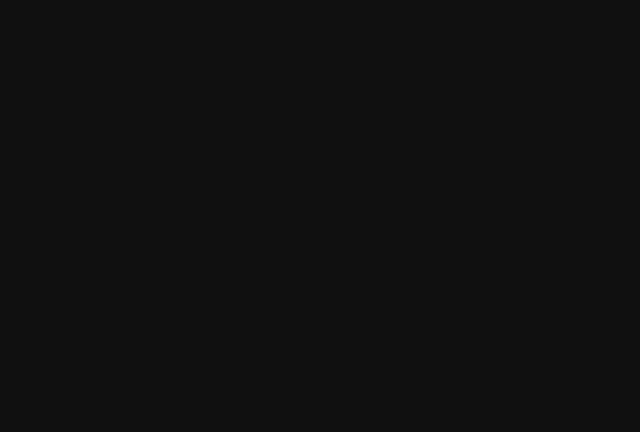
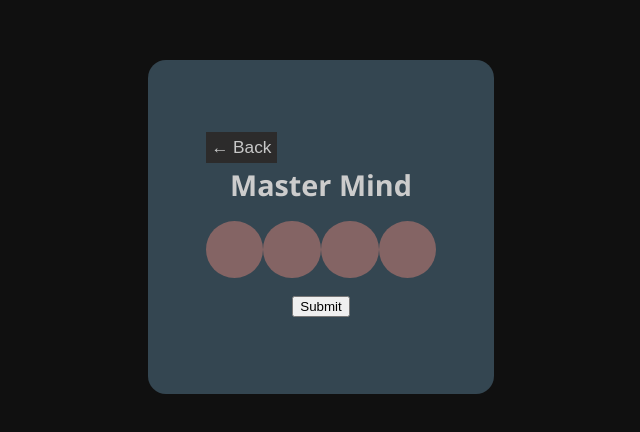
Before and after one commit to gubespam/da-mantou-games, a React (Vite) app: page /da-mantou-games/mastermind in a window 1280 px wide. Before the commit this address had no page. Shown: the part 166-598 px from the top of the page, without its empty margins (319-959 px from the left). Built offline with nearby package versions, Linux system fonts and the light colour scheme; a web font is replaced by a local one.

Commit message:
initial impl

```diff
--- a/src/App.jsx
+++ b/src/App.jsx
@@ -3,6 +3,7 @@ import './App.css';
 import { Link, Routes, Route } from 'react-router-dom';
 import mantouLogo from './images/mantou.png';
 import Reversible from './reversible/Reversible.jsx';
+import MasterMind from './mastermind/MasterMind.jsx';
 import MathApp from './math/MathApp.jsx';
 import TimelinePrototype from './TimelinePrototype.jsx';
 import HistoryTimeline from './history/HistoryTimeline.jsx';
@@ -21,6 +22,7 @@ function App() {
               <p className="subtitle">Bigger games by Daddy mantou</p>
               <nav className="vertical-menu">
                 <Link className="menu-item" to="/da-mantou-games/reversible">Reversible</Link>
+                <Link className="menu-item" to="/da-mantou-games/mastermind">MasterMind</Link>
                 <Link className="menu-item" to="/da-mantou-games/math">Math</Link>
                 <Link className="menu-item" to="/da-mantou-games/history-timeline">History Timeline</Link>
                 <Link className="menu-item" to="/da-mantou-games/timeline-prototype">Timeline Prototype</Link>
@@ -29,6 +31,7 @@ function App() {
           }
         />
         <Route path="/da-mantou-games/reversible" element={<Reversible />} />
+        <Route path="/da-mantou-games/mastermind" element={<MasterMind />} />
         <Route path="/da-mantou-games/math/*" element={<MathApp />} />
         <Route path="/da-mantou-games/timeline-prototype" element={<TimelinePrototype />} />
         <Route path="/da-mantou-games/history-timeline" element={<HistoryTimeline />} />
--- /dev/null
+++ b/src/mastermind/MasterMind.css
@@ -0,0 +1,64 @@
+
+.playarea {
+}
+
+.board {
+  display: flex;
+  flex-direction: column;
+  background-color: rgb(130, 74, 54);
+}
+
+.guess-row {
+  flex: 1;
+  display: flex;
+  flex-direction: row;
+}
+
+.guess-row .guess {
+  flex: 1;
+  display: flex;
+}
+
+.guess-row .score {
+  flex: 1;
+  display: flex;
+}
+
+.score-peg {
+  flex: 1;
+
+}
+
+.code-peg {
+  width: 2em;
+  height: 2em;
+  border-radius: 1em;
+}
+
+.code-peg.none {
+  background-color: rgb(132, 100, 100);
+}
+
+.code-peg.red {
+  background-color: red;
+}
+
+.code-peg.blue {
+  background-color: blue;
+}
+
+.code-peg.green {
+  background-color: green;
+}
+
+.code-peg.yellow {
+  background-color: yellow;
+}
+
+.code-peg.white {
+  background-color: white;
+}
+
+.code-peg.black {
+  background-color: black;
+}
--- /dev/null
+++ b/src/mastermind/MasterMind.jsx
@@ -0,0 +1,214 @@
+import React, { useMemo } from 'react';
+import { useState, useEffect } from 'react';
+import BackButton from '../components/BackButton';
+import './MasterMind.css';
+
+// Code Pegs
+const CodePegs = Object.freeze({
+  RED: "red",
+  BLUE: "blue",
+  GREEN: "green",
+  YELLOW: "yellow",
+  WHITE: "white",
+  BLACK: "black"
+});
+
+// Scoring Pegs
+// black - right color, right spot
+// white - right color, wrong spot
+// none - color not in sequence
+// duplicate colors results in only one peg, black priority over white
+const ScorePegs = Object.freeze({
+  WHITE: "white",
+  BLACK: "black"
+});
+
+// Game Modes
+// FINISHED - no active game
+// SET_CODE - codemaker sets the secret code
+// GUESSING - codebreaker places a guess
+const GameModes = Object.freeze({
+  SET_CODE: "set_code",
+  GUESSING: "guessing",
+  FINISHED: "finished"
+});
+
+const BOARD_WIDTH = 4;
+const BOARD_HEIGHT = 10;
+
+function emptySecret() {
+  return new Array(BOARD_WIDTH).fill(undefined);
+}
+
+function emptyBoard() {
+  return Array.from({ length: BOARD_HEIGHT }, () => new Array(BOARD_WIDTH).fill(undefined));
+}
+
+function initializeBoard() {
+  const board = emptyBoard()
+  return board;
+}
+
+// Winning condition
+// All 4 scoring pegs are black (sequence matches exactly)
+
+// A single code peg in the guesses or secret row
+function CodePeg({value, onClick, children}){
+  return <div className={`code-peg ${value === undefined ? "none" : value}`} onClick={onClick}>
+    {children}
+  </div>
+}
+
+// A floating window that lets the user choose a peg color
+// A small grid with all the colors, using flex to organize them into a 2x3 grid
+function CodePegPicker({onSelect}){
+  return <div className="code-picker">
+    {Object.entries(CodePegs).map((key, value) =>
+      <CodePeg key={value} value={value} onClick={() => onSelect(value)} />
+    )}
+  </div>
+}
+
+// A guess row which the user can edit (picking peg colors)
+function PickableGuess({guess, onChange}){
+  const [pickerOpen, setPickerOpen] = useState(false)
+  return <div className="guess-row pickable">
+    {guess.map((value, index) => (
+      <CodePeg key={index} value={value} onClick={() => {
+        setPickerOpen(true)
+      }}>
+        {
+          pickerOpen ? (<CodePegPicker onSelect={(picked) => {
+            setPickerOpen(false)
+            const newGuess = [...guess]
+            newGuess[index] = picked
+            onChange(newGuess)
+          }} />) : null
+        }
+      </CodePeg>
+    ))}
+  </div>
+}
+
+// The bar showing the secret while the first player edits it
+function Secret({secret, onChange}){
+  return (
+    <PickableGuess guess={secret} onChange={(guess) => onChange(guess)} />
+  )
+}
+
+// A scoring peg on the side of a scored guess row
+function ScoringPeg({value, onClick}){
+  return <div className={`score-peg ${value}`} onClick={onClick}>
+  </div>
+}
+
+// An immutable guess row that has already been scored
+function ScoredGuessRow({guess, score}){
+  return (
+    <div className="guess-row scored">
+      <div className="guess">
+        {guess.map((peg, colIndex) => {
+          return (
+            <CodePeg
+              key={colIndex}
+              value={peg}
+            />)
+        })}
+      </div>
+      <div className="score">
+        {score.map((peg, colIndex) => {
+          return (
+            <ScoringPeg
+              key={colIndex}
+              value={peg}
+            />)
+        })}
+      </div>
+    </div>)
+}
+
+function Board({board, guessIndex, setBoard}){
+  return (
+    <div className={`board`}>
+      {board.filter((row, rowIndex) => rowIndex <= guessIndex)
+        .map((row, rowIndex) => (
+          rowIndex == guessIndex ?
+            <PickableGuess guess={row.guess} onChange={(newGuess) => {
+              const newBoard = [...board]
+              const newRow = [...row]
+              newRow.guess = newGuess
+              newBoard[guessIndex] = newRow
+              setBoard(newBoard)
+            }} />
+          : <ScoredGuessRow guess={row.guess} score={row.score} />
+          ))
+      }
+    </div>)
+}
+
+function MasterMind() {
+  const [secret, setSecret] = useState(() => emptySecret())
+  const [board, setBoard] = useState(initializeBoard());
+  const [guessIndex, setGuessIndex] = useState(0)
+  const [gameMode, setGameMode] = useState(GameModes.SET_CODE);
+  const [hasWon, setHasWon] = useState(false);
+
+  const submitSecret = (secret) => {
+    setSecret(secret)
+    setGameMode(GameModes.GUESSING)
+  }
+
+  const submitGuess = () => {
+    const score = [] // TODO calculate score
+    // TODO handle game over - user won
+
+    const newBoard = [...board]
+    const guess = board[guessIndex].guess
+    newBoard[guessIndex] = {guess, score}
+    setBoard(newBoard)
+    setGuessIndex(guessIndex + 1)
+
+    if(guessIndex == BOARD_HEIGHT){
+      // game over
+      setGameMode(GameModes.FINISHED)
+    }
+  }
+
+  return (
+    <div className={`game-page`}>
+      <BackButton />
+      <h1>Master Mind</h1>
+      {
+        gameMode === GameModes.FINISHED &&
+          <button className="new-game" onClick={() => {
+            setSecret(emptySecret())
+            setBoard(initializeBoard());
+            setGuessIndex(0)
+            setGameMode(GameModes.SET_CODE);
+            setHasWon(false);
+          }} >New Game</button>
+      }
+
+      {/* <div>gameMode: {gameMode}</div> */}
+      <div className={`playarea mm-${gameMode} ${hasWon ? "mm-haswon" : ""}`}>
+        {
+          gameMode === GameModes.SET_CODE &&
+            <Secret secret={secret} onChange={setSecret}/>
+        }
+        {
+          gameMode !== GameModes.SET_CODE &&
+            <Board board={board} setBoard={setBoard} />
+        }
+        {
+          gameMode !== GameModes.FINISHED &&
+            <button className="guess-submit"
+              onClick={gameMode === GameModes.GUESSING ? submitGuess : submitSecret}
+              >Submit</button>
+        }
+      </div>
+    </div>
+  );
+};
+
+export default MasterMind;
```
